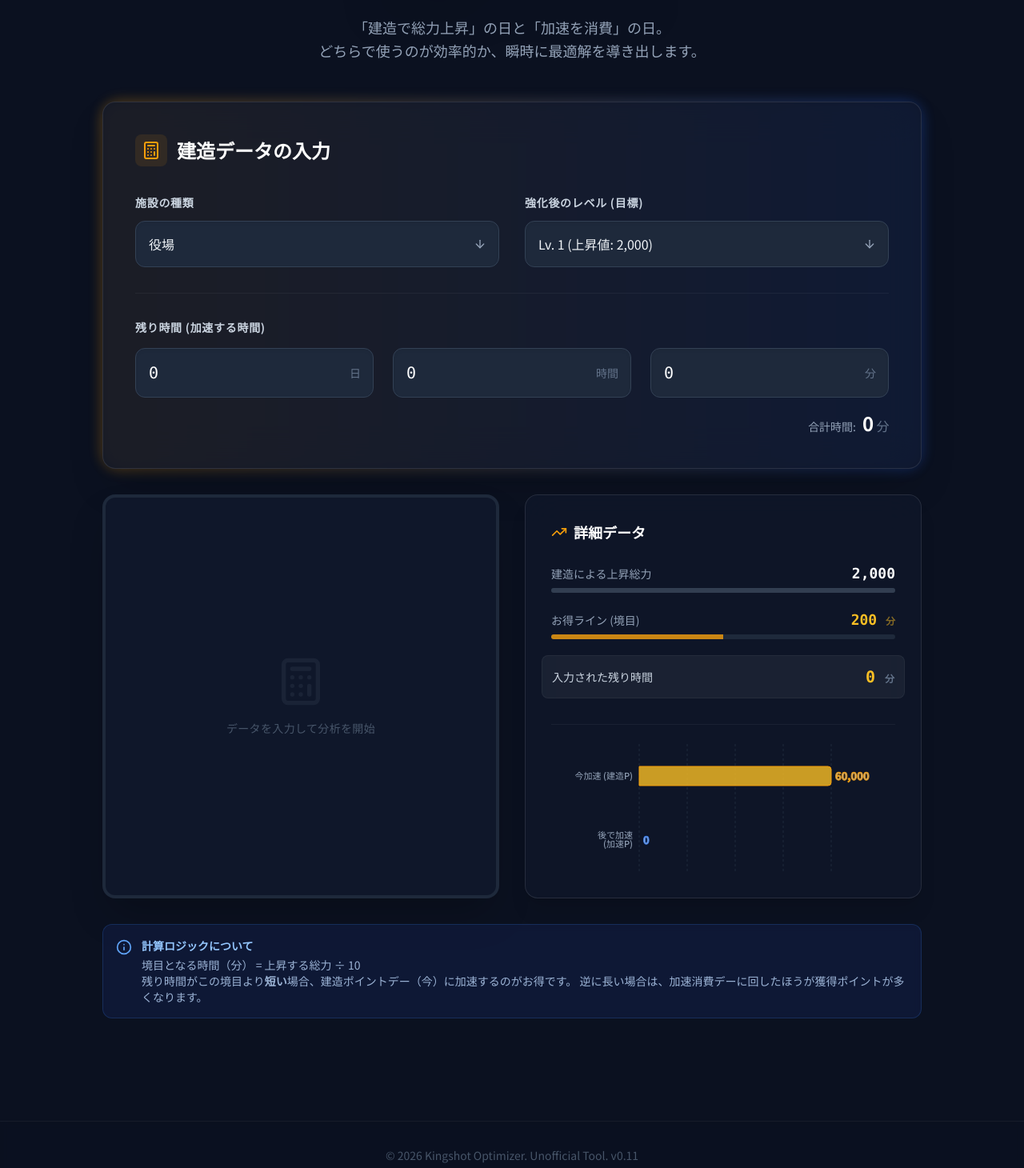
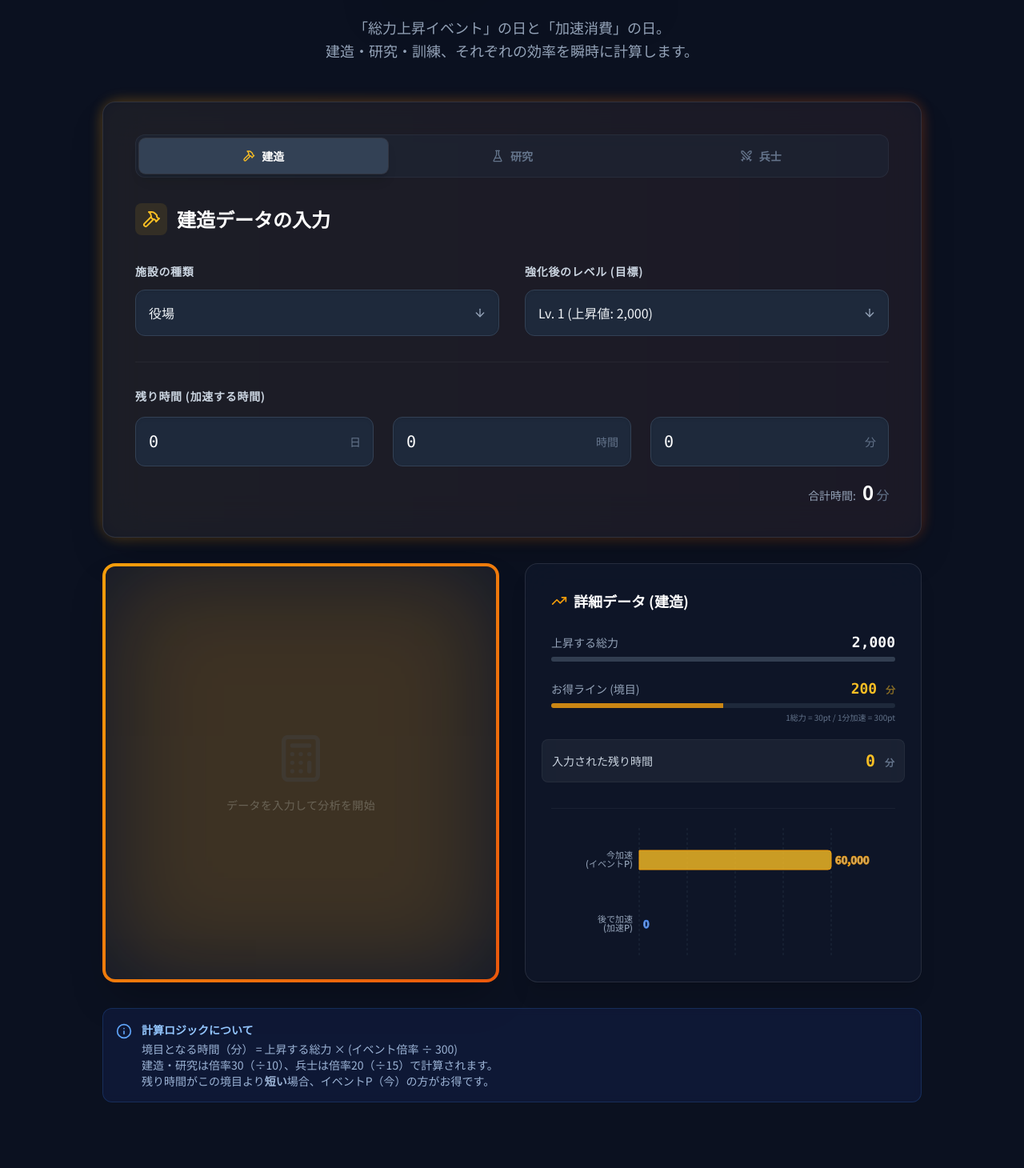
Before and after one commit to mkmail1103/-, a React (Vite) app: page / in a window 1280 px wide. Shown: the part 230-1690 px from the top of the page at 80% size. Built offline with nearby package versions, Linux system fonts and the light colour scheme.

Commit message:
Add files via upload

```diff
--- a/App.tsx
+++ b/App.tsx
@@ -39,8 +39,8 @@ const App: React.FC = () => {
             加速アイテム
           </h2>
           <p className="text-lg text-slate-400 leading-relaxed max-w-2xl mx-auto">
-            「建造で総力上昇」の日と「加速を消費」の日。<br className="hidden md:block"/>
-            どちらで使うのが効率的か、瞬時に最適解を導き出します。
+            「総力上昇イベント」の日と「加速消費」の日。<br className="hidden md:block"/>
+            建造・研究・訓練、それぞれの効率を瞬時に計算します。
           </p>
         </div>
 
@@ -50,7 +50,7 @@ const App: React.FC = () => {
       {/* Footer */}
       <footer className="border-t border-white/5 bg-[#0B1120]/50 backdrop-blur-sm py-8 mt-20">
         <div className="max-w-6xl mx-auto px-4 text-center">
-          <p className="text-slate-600 text-sm">© 2026 Kingshot Optimizer. Unofficial Tool. v0.11</p>
+          <p className="text-slate-600 text-sm">© 2026 Kingshot Optimizer. Unofficial Tool. v0.12</p>
         </div>
       </footer>
     </div>
--- a/components/Calculator.tsx
+++ b/components/Calculator.tsx
@@ -1,28 +1,58 @@
 import React, { useState, useMemo } from 'react';
-import { BuildingDefinition, CalculationResult } from '../types';
+import { CalculationResult } from '../types';
 import { BUILDINGS } from '../constants';
-import { Clock, Zap, Calculator as CalcIcon, AlertCircle, ArrowRight, TrendingUp } from 'lucide-react';
+import { Clock, Zap, Calculator as CalcIcon, AlertCircle, ArrowRight, TrendingUp, Hammer, FlaskConical, Swords, Info } from 'lucide-react';
 import { BarChart, Bar, XAxis, YAxis, CartesianGrid, Tooltip, ResponsiveContainer, Cell, LabelList } from 'recharts';
 
+type Mode = 'building' | 'research' | 'troop';
+
 const Calculator: React.FC = () => {
+  const [mode, setMode] = useState<Mode>('building');
+
+  // Building State
   const [selectedBuildingId, setSelectedBuildingId] = useState<string>(BUILDINGS[0].id);
   const [selectedLevel, setSelectedLevel] = useState<number>(1);
+
+  // Manual Input State (Research/Troop)
+  const [manualPowerStr, setManualPowerStr] = useState<string>('');
+
+  // Time Input State
   const [days, setDays] = useState<string>('0');
   const [hours, setHours] = useState<string>('0');
   const [minutes, setMinutes] = useState<string>('0');
+
+  // --- Derived Values ---
 
   const selectedBuilding = useMemo(() =>
     BUILDINGS.find(b => b.id === selectedBuildingId) || BUILDINGS[0],
   [selectedBuildingId]);
 
-  const levelData = useMemo(() =>
-    selectedBuilding.levels.find(l => l.level === selectedLevel),
-  [selectedBuilding, selectedLevel]);
+  // Determine Power Increase based on Mode
+  const powerIncrease = useMemo(() => {
+    if (mode === 'building') {
+      const levelData = selectedBuilding.levels.find(l => l.level === selectedLevel);
+      return levelData ? levelData.powerIncrease : 0;
+    } else {
+      // Research or Troop
+      return parseInt(manualPowerStr.replace(/,/g, '')) || 0;
+    }
+  }, [mode, selectedBuilding, selectedLevel, manualPowerStr]);
 
-  const powerIncrease = levelData ? levelData.powerIncrease : 0;
+  // Points Multipliers
+  // Building/Research: 1 Power = 30 Points
+  // Troop: 1 Power = 20 Points
+  const eventPointsPerPower = mode === 'troop' ? 20 : 30;
+  const speedupPointsPerMinute = 300;
 
-  // Logic from user: Threshold (min) = Increase / 10
-  const thresholdMinutes = powerIncrease / 10;
+  // Threshold Calculation
+  // Cost (Speedup Points) = Minutes * 300
+  // Gain (Event Points) = Power * (20 or 30)
+  // Threshold (Minutes) happens when Cost = Gain
+  // Minutes * 300 = Power * EventMultiplier
+  // Minutes = Power * (EventMultiplier / 300)
+  const thresholdMinutes = useMemo(() => {
+    return powerIncrease * (eventPointsPerPower / speedupPointsPerMinute);
+  }, [powerIncrease, eventPointsPerPower]);
 
   const currentTotalMinutes = useMemo(() => {
     const d = parseInt(days) || 0;
@@ -31,12 +61,12 @@ const Calculator: React.FC = () => {
     return (d * 1440) + (h * 60) + m;
   }, [days, hours, minutes]);
 
-  // Points calculation
-  const pointsEvent1 = powerIncrease * 30;
-  const pointsEvent2 = currentTotalMinutes * 300;
+  // Points calculation for display
+  const pointsEvent1 = powerIncrease * eventPointsPerPower;
+  const pointsEvent2 = currentTotalMinutes * speedupPointsPerMinute;
 
   let result: CalculationResult = CalculationResult.EQUAL;
-  if (currentTotalMinutes === 0) {
+  if (currentTotalMinutes === 0 && powerIncrease === 0) {
     // No input
   } else if (currentTotalMinutes < thresholdMinutes) {
     result = CalculationResult.ACCELERATE_NOW;
@@ -46,7 +76,7 @@ const Calculator: React.FC = () => {
 
   const chartData = [
     {
-      name: '今加速 (建造P)',
+      name: '今加速 (イベントP)',
       points: pointsEvent1,
       fill: '#fbbf24', // amber-400
       stroke: '#f59e0b',
@@ -61,22 +91,64 @@ const Calculator: React.FC = () => {
 
   const handleFocus = (e: React.FocusEvent<HTMLInputElement>) => e.target.select();
 
+  // Mode Display Info
+  const modeInfo = {
+    building: { label: '建造', icon: Hammer, color: 'text-amber-400', bg: 'bg-amber-400/10' },
+    research: { label: '研究', icon: FlaskConical, color: 'text-purple-400', bg: 'bg-purple-400/10' },
+    troop: { label: '兵士', icon: Swords, color: 'text-rose-400', bg: 'bg-rose-400/10' },
+  };
+
+  const CurrentIcon = modeInfo[mode].icon;
+
   return (
     <div className="max-w-5xl mx-auto space-y-8">
 
       {/* Input Section */}
       <div className="relative group">
-        <div className="absolute -inset-0.5 bg-gradient-to-r from-amber-500 to-blue-600 rounded-3xl opacity-30 group-hover:opacity-50 blur transition duration-500"></div>
+        <div className={`absolute -inset-0.5 bg-gradient-to-r rounded-3xl opacity-30 group-hover:opacity-50 blur transition duration-500
+          ${mode === 'building' ? 'from-amber-500 to-orange-600' :
+            mode === 'research' ? 'from-purple-500 to-indigo-600' :
+            'from-rose-500 to-red-600'}`}
+        ></div>
         <div className="relative bg-[#0F172A]/80 backdrop-blur-xl rounded-2xl border border-white/10 p-6 md:p-10 shadow-2xl">
+
+          {/* Tabs */}
+          <div className="flex p-1 bg-slate-800/50 rounded-xl mb-8 border border-white/5">
+            {(Object.keys(modeInfo) as Mode[]).map((m) => {
+              const info = modeInfo[m];
+              const isActive = mode === m;
+              const Icon = info.icon;
+              return (
+                <button
+                  key={m}
+                  onClick={() => setMode(m)}
+                  className={`flex-1 flex items-center justify-center gap-2 py-3 rounded-lg text-sm font-bold transition-all duration-300
+                    ${isActive
+                      ? 'bg-slate-700 text-white shadow-lg ring-1 ring-white/10'
+                      : 'text-slate-500 hover:text-slate-300 hover:bg-white/5'
+                    }`}
+                >
+                  <Icon className={`w-4 h-4 ${isActive ? info.color : ''}`} />
+                  {info.label}
+                </button>
+              );
+            })}
+          </div>
+
           <h2 className="text-2xl font-bold text-white flex items-center gap-3 mb-8">
-            <div className="p-2 bg-amber-500/10 rounded-lg text-amber-500">
-              <CalcIcon className="w-6 h-6" />
+            <div className={`p-2 rounded-lg ${modeInfo[mode].bg} ${modeInfo[mode].color} transition-colors duration-300`}>
+              <CurrentIcon className="w-6 h-6" />
             </div>
-            建造データの入力
+            {mode === 'building' ? '建造データの入力' :
+             mode === 'research' ? '研究データの入力' :
+             '訓練データの入力'}
           </h2>
 
           <div className="grid grid-cols-1 md:grid-cols-2 gap-8">
-            {/* Building Select */}
+
+            {/* Conditional Inputs */}
+            {mode === 'building' ? (
+              <>
                 <div className="space-y-3">
                   <label className="text-sm font-semibold text-slate-300 uppercase tracking-wider">施設の種類</label>
                   <div className="relative">
@@ -100,7 +172,6 @@ const Calculator: React.FC = () => {
                   </div>
                 </div>
 
-            {/* Level Select */}
                 <div className="space-y-3">
                   <label className="text-sm font-semibold text-slate-300 uppercase tracking-wider">強化後のレベル (目標)</label>
                   <div className="relative">
@@ -120,6 +191,33 @@ const Calculator: React.FC = () => {
                     </div>
                   </div>
                 </div>
+              </>
+            ) : (
+              // Research & Troop Manual Input
+              <div className="md:col-span-2 space-y-3">
+                <div className="flex justify-between items-baseline">
+                  <label className="text-sm font-semibold text-slate-300 uppercase tracking-wider">総力の上昇値</label>
+                  {mode === 'troop' && <span className="text-xs text-rose-400 bg-rose-400/10 px-2 py-0.5 rounded">データ収集中のため手動入力</span>}
+                </div>
+                <div className="relative">
+                  <input
+                    type="number"
+                    min="0"
+                    placeholder="例: 12000"
+                    value={manualPowerStr}
+                    onFocus={handleFocus}
+                    onChange={(e) => setManualPowerStr(e.target.value)}
+                    className="w-full bg-[#1E293B] border border-slate-700 hover:border-slate-500 rounded-xl pl-4 pr-12 py-4 text-xl font-mono text-white focus:ring-2 focus:ring-amber-500 outline-none shadow-inner transition-colors"
+                  />
+                  <div className="absolute right-4 top-1/2 -translate-y-1/2 pointer-events-none text-slate-500 font-bold">
+                    UP
+                  </div>
+                </div>
+                <p className="text-xs text-slate-500">
+                  {mode === 'research' ? '研究完了時に増加する戦力値を入力してください' : '訓練・昇格完了時に増加する戦力値を入力してください'}
+                </p>
+              </div>
+            )}
           </div>
 
           {/* Time Input */}
@@ -173,7 +271,7 @@ const Calculator: React.FC = () => {
               'bg-transparent'
             }`}></div>
 
-            {currentTotalMinutes > 0 ? (
+            {currentTotalMinutes > 0 || (powerIncrease > 0 && mode !== 'building') ? (
               <div className="relative z-10 space-y-6">
                 <div className="inline-block">
                   <h3 className="text-xs font-bold uppercase tracking-[0.2em] text-slate-400 mb-6 bg-slate-800/50 px-4 py-1.5 rounded-full backdrop-blur">
@@ -189,7 +287,9 @@ const Calculator: React.FC = () => {
                     <div className="text-5xl md:text-6xl font-black text-white mb-3 tracking-tight drop-shadow-lg">
                       <span className="text-transparent bg-clip-text bg-gradient-to-b from-amber-300 to-amber-500">今すぐ</span>加速
                     </div>
-                    <p className="text-amber-200/80 font-medium text-lg">建造ポイントデーの方が効率的です</p>
+                    <p className="text-amber-200/80 font-medium text-lg">
+                      {modeInfo[mode].label}ポイントデーの方が効率的です
+                    </p>
                   </div>
                 )}
 
@@ -229,12 +329,12 @@ const Calculator: React.FC = () => {
           <div>
             <h3 className="text-white font-bold mb-6 flex items-center gap-2 text-lg">
               <TrendingUp className="w-5 h-5 text-amber-500" />
-              詳細データ
+              詳細データ ({modeInfo[mode].label})
             </h3>
             <div className="space-y-5">
               <div className="group">
                 <div className="flex justify-between items-center mb-1">
-                  <span className="text-slate-400 text-sm">建造による上昇総力</span>
+                  <span className="text-slate-400 text-sm">上昇する総力</span>
                   <span className="text-lg font-bold text-white font-mono">{powerIncrease.toLocaleString()}</span>
                 </div>
                 <div className="w-full bg-slate-800 h-1.5 rounded-full overflow-hidden">
@@ -246,13 +346,15 @@ const Calculator: React.FC = () => {
                 <div className="flex justify-between items-center mb-1">
                   <span className="text-slate-400 text-sm">お得ライン (境目)</span>
                   <span className="text-lg font-bold text-amber-400 font-mono">
-                    {thresholdMinutes.toLocaleString()} <span className="text-xs text-amber-400/50">分</span>
+                    {thresholdMinutes.toLocaleString(undefined, { maximumFractionDigits: 1 })} <span className="text-xs text-amber-400/50">分</span>
                   </span>
                 </div>
                 <div className="w-full bg-slate-800 h-1.5 rounded-full overflow-hidden">
-                   {/* Visual indicator of threshold relative to max typically needed, simplified here */}
                   <div className="bg-amber-500 h-full w-1/2 opacity-80"></div>
                 </div>
+                <p className="text-[10px] text-slate-500 mt-1 text-right">
+                  1総力 = {eventPointsPerPower}pt / 1分加速 = 300pt
+                </p>
               </div>
 
               <div className="group p-3 -mx-3 rounded-lg bg-white/5 border border-white/5">
@@ -314,9 +416,9 @@ const Calculator: React.FC = () => {
         <div className="space-y-1">
           <h4 className="font-bold text-blue-300">計算ロジックについて</h4>
           <p>
-            境目となる時間（分） = 上昇する総力 ÷ 10 <br/>
-            残り時間がこの境目より<strong>短い</strong>場合、建造ポイントデー（今）に加速するのがお得です。
-            逆に長い場合は、加速消費デーに回したほうが獲得ポイントが多くなります。
+            境目となる時間（分） = 上昇する総力 × (イベント倍率 ÷ 300) <br/>
+            建造・研究は倍率30（÷10）、兵士は倍率20（÷15）で計算されます。<br/>
+            残り時間がこの境目より<strong>短い</strong>場合、イベントP（今）の方がお得です。
           </p>
         </div>
       </div>
@@ -324,22 +426,4 @@ const Calculator: React.FC = () => {
   );
 };
 
-// Additional Icon for the info box
-const Info = ({ className }: { className?: string }) => (
-  <svg
-    xmlns="http://www.w3.org/2000/svg"
-    viewBox="0 0 24 24"
-    fill="none"
-    stroke="currentColor"
-    strokeWidth="2"
-    strokeLinecap="round"
-    strokeLinejoin="round"
-    className={className}
-  >
-    <circle cx="12" cy="12" r="10" />
-    <path d="M12 16v-4" />
-    <path d="M12 8h.01" />
-  </svg>
-);
-
 export default Calculator;
--- a/metadata.json
+++ b/metadata.json
@@ -1,5 +1,5 @@
 {
   "name": "Kingshot Optimizer",
-  "description": "A strategy calculator for the 'Strongest Lord' event in Kingshot. Determines whether to use speed-ups now or wait based on building power increase.",
+  "description": "A strategy calculator for the 'Strongest Lord' event in Kingshot. Optimizes speed-up usage for Building, Research, and Troop Training events.",
   "requestFramePermissions": []
 }
```
Lines whose indentation alone changed are shown as unchanged.
